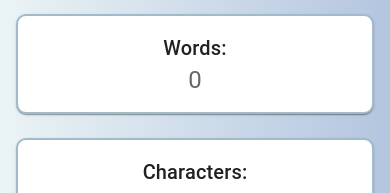
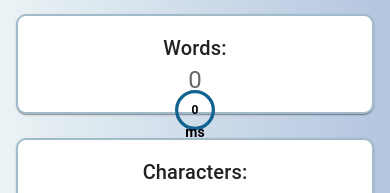
Before and after one commit to Ruqayah22/word-counter, a React (Create React App) app: page / in a window 390 px wide. Shown: the part 312-505 px from the top of the page. Built offline with nearby package versions, Linux system fonts and the light colour scheme.

Commit message:
Change the Responsive of the CircularProgress of run time

```diff
--- a/src/components/CountApp.js
+++ b/src/components/CountApp.js
@@ -518,15 +518,16 @@ const CountApp = ({ language }) => {
           <Typography position="absolute">{stats.runTime} ms</Typography>
         </Box> */}
         <Box
-          display="flex"
-          justifyContent="center"
-          alignItems="center"
           sx={{
-            position: "relative", // Keeps Typography inside
-            width: "100%", // Ensures it scales properly
-            maxWidth: { xs: "80vw", sm: "180px", md: "250px", lg: "300px" }, // Adjust max size dynamically
-            height: { xs: "80vw", sm: "180px", md: "250px", lg: "300px" }, // Ensures it's always a perfect circle
-            margin: "auto", // Centers in parent
+            display: "flex",
+            justifyContent: "center",
+            alignItems: "center",
+            position: "absolute", // Center inside parent container
+            top: "50%", // Move down 50% from top
+            left: "50%", // Move right 50% from left
+            transform: "translate(-50%, -50%)", // Perfect centering trick
+            width: { xs: "80px", sm: "120px", md: "180px", lg: "250px" }, // Responsive size
+            height: { xs: "80px", sm: "120px", md: "180px", lg: "250px" },
           }}
         >
           {/* Bigger Circular Progress */}
@@ -544,7 +545,7 @@ const CountApp = ({ language }) => {
           <Typography
             position="absolute"
             sx={{
-              fontSize: { xs: "12px", sm: "16px", md: "22px", lg: "25px" }, // Adjust for screen size
+              fontSize: { xs: "12px", sm: "16px", md: "22px", lg: "25px" },
               fontWeight: "bold",
             }}
           >
@@ -555,7 +556,7 @@ const CountApp = ({ language }) => {
             sx={{
               fontSize: { xs: "14px", sm: "18px", md: "26px", lg: "30px" },
               fontWeight: "bold",
-              top: "65%", // Move 'ms' slightly lower
+              top: "65%", // Adjust position of "ms" text
             }}
           >
             ms
```
